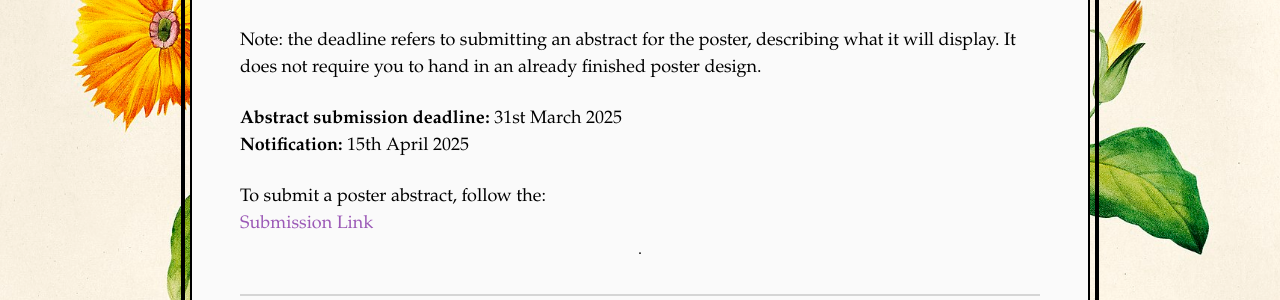
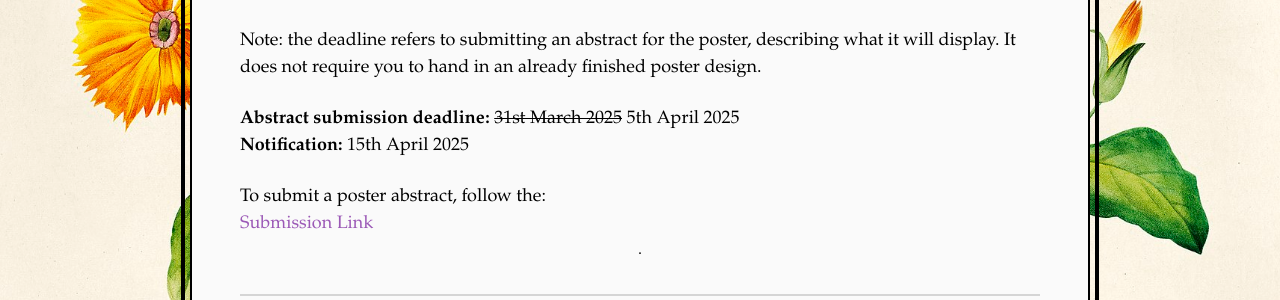
Before and after one commit to women-in-cryptography/decryptingdiversity.github.io, a Jekyll site: the page built from program.html, in a window 1280 px wide. Shown: the part 1270-1570 px from the top of the page. Built offline with Jekyll 4.4.1, drawn with Linux system fonts in a browser that asks for light colours.

Commit message:
adapted deadline for posters

```diff
--- a/program.html
+++ b/program.html
@@ -50,7 +50,7 @@ Note: the deadline refers to submitting an abstract for the poster, describing w
 
 <div class="poster-sec">
 <p>
-<strong>Abstract submission deadline:</strong> 31st March 2025
+<strong>Abstract submission deadline:</strong> <s>31st March 2025</s> 5th April 2025
 </p>
 <p>
 <strong>Notification:</strong> 15th April 2025
```
